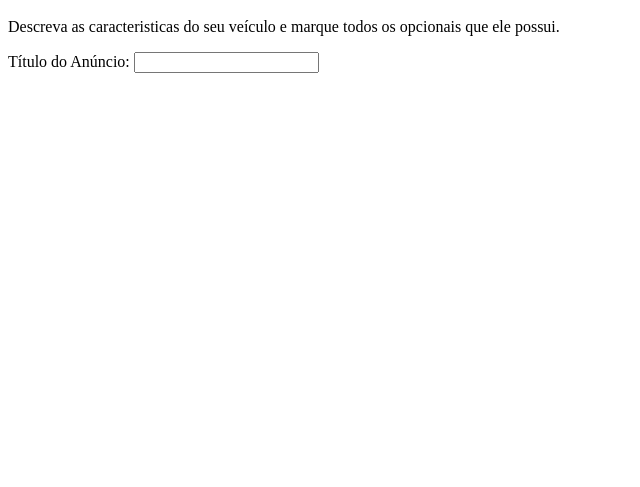
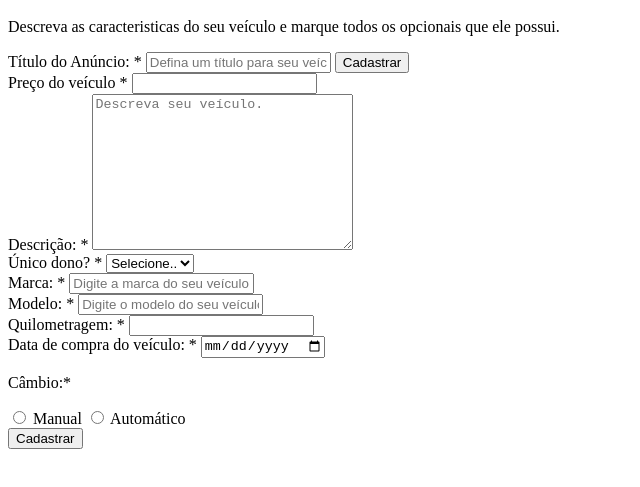
Before and after one commit to WellingtonS95/Formulario, a plain HTML site: page index.html in a window 1280 px wide. Shown: the part 139-626 px from the top of the page, without its empty margins (0-640 px from the left). Drawn offline with Linux system fonts and the light colour scheme.

Commit message:
90% da parte Html

```diff
--- a/index.html
+++ b/index.html
@@ -21,9 +21,84 @@
                     <p>Descreva as caracteristicas do seu veículo e marque todos os opcionais que ele possui.</p>
                     <form action="form.php">
                         <div class="box-input">
-                            <label>Título do Anúncio:</label>
-                            <input type="text">
+                            <label for="title">Título do Anúncio:
+                                <span class="required-field">*</span>
+                            </label>
+                            <input type="text" name="title" id="title" class="block"
+                                placeholder="Defina um título para seu veículo"
+                                minlength="1" maxlength="30" required>
+                            <input type="submit" class="btn-submit" value="Cadastrar">
                         </div>
+                        <div class="box-input">
+                            <label for="price">Preço do veículo
+                                 <span class="required-field">*</span></label>
+                                 <input type="number" id="price" name="price" class="block" required>
+                        </div>
+                        <div class="box-input">
+                            <label for="description">Descrição:
+                                <span class="required-field">*</span>
+                            </label>
+                            <textarea name="description"
+                                 id="description"
+                                 class="block"
+                                 cols="30"
+                                 rows="10"
+                                 required
+                                 placeholder="Descreva seu veículo."
+                                 ></textarea>
+                        </div>
+                        <div class="box-input">
+                            <label for="unique_owner">Único dono?
+                                <span class="required-field">*</span>
+                            </label>
+                            <select id="unique_owner" name="unique_owner" required>
+                                <option value="">Selecione..</option>
+                                <option value="1">Sim</option>
+                                <option value="0">Não</option>
+                            </select>
+                        </div>
+                        <div class="box-input">
+                            <label for="brand">
+                                Marca:
+                                <span class="required-field">*</span>
+                            </label>
+                            <input type="text" name="brand" id="brand" class="block"
+                                placeholder="Digite a marca do seu veículo" required>
+                        </div>
+                        <div class="box-input">
+                            <label for="model">
+                                Modelo:
+                                <span class="required-field">*</span>
+                            </label>
+                            <input type="text" name="model" id="model" class="block"
+                            placeholder="Digite o modelo do seu veículo" required>
+                        </div>
+                        <div class="box-input">
+                            <label for="mileage">
+                                Quilometragem:
+                                <span class="required-field">*</span>
+                            </label>
+                            <input type="text" name="mileage" id="mileage" class="block" required>
+                        </div>
+                        <div class="box-input">
+                            <label for="purchase-date">
+                                Data de compra do veículo:
+                                <span class="required-field">*</span>
+                            </label>
+                            <input type="date"
+                            name="mileage"
+                             id="purchase-date"
+                              class="block"
+                              required>
+                        </div>
+                        <div class="box-input">
+                            <p>Câmbio:<span class="required-field">*</span></p>
+                            <input type="radio" id="manual" name="gear">
+                            <label for="manual">Manual</label>
+                            <input type="radio" id="auto" name="gear">
+                            <label for="auto">Automático</label>
+                        </div>
+                        <input type="submit" class="btn-submit" value="Cadastrar">
                     </form>
                 </div>
             </div>
```
